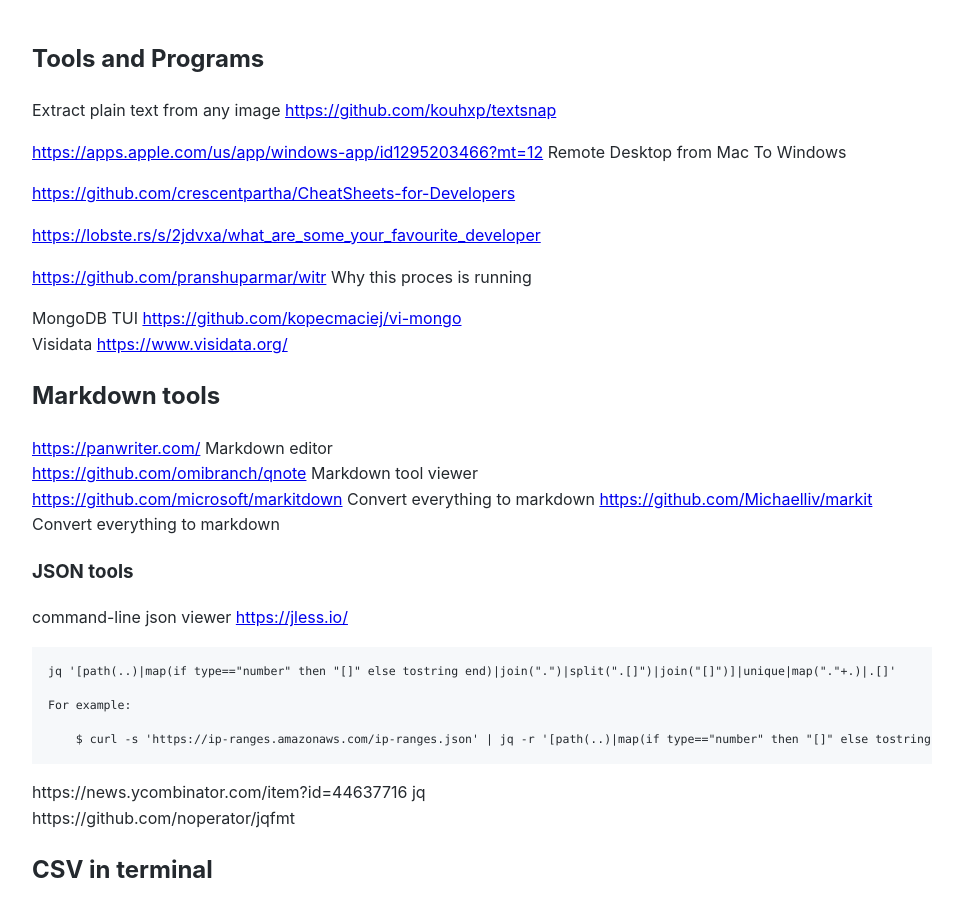
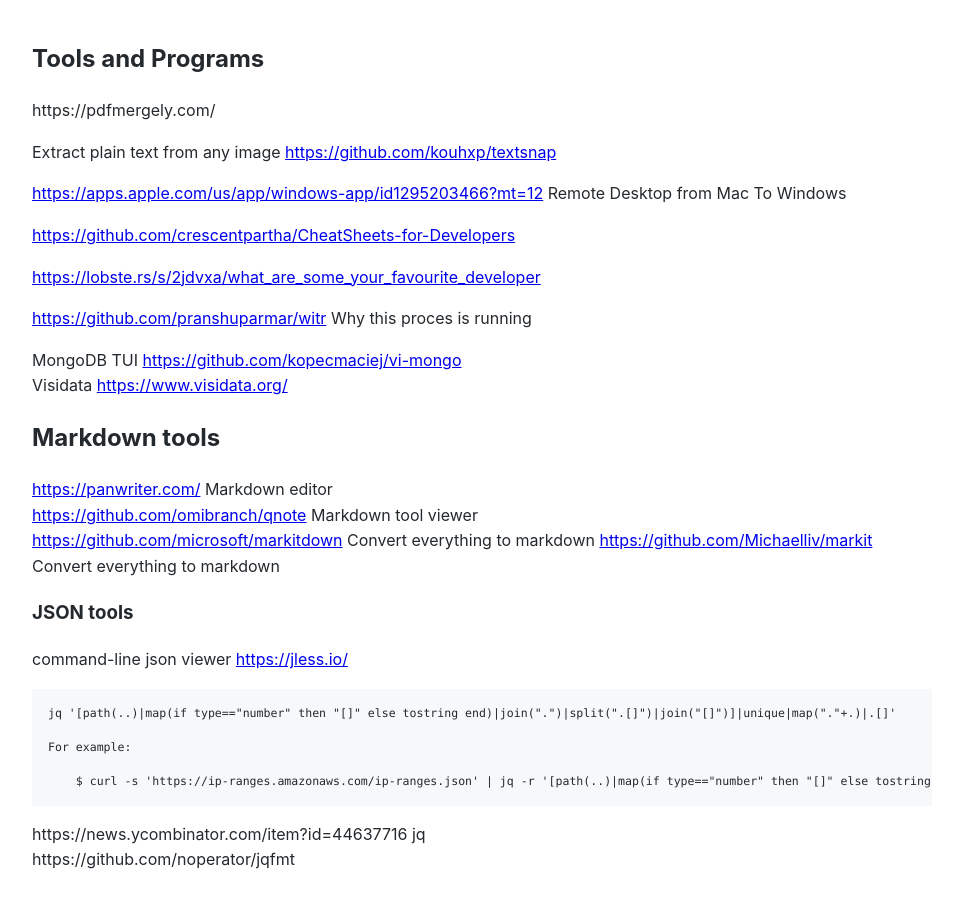
Before and after one commit to Michael-Lubinsky/michael-lubinsky.github.com, a Jekyll site: the page built from linux/programs.md, in a window 1280 px wide and 900 px high. Shown: the whole window, without its empty margins (158-1119 px from the left). Built offline with Jekyll 4.4.1, drawn with Linux system fonts in a browser that asks for light colours; our own code applies the rules of GitHub Pages for plain Markdown files; some of the changed lines change nothing that is shown.

Commit message:
Update programs.md

```diff
--- a/linux/programs.md
+++ b/linux/programs.md
@@ -1,4 +1,6 @@
 ## Tools and Programs
+
+https://pdfmergely.com/
 
 Extract plain text from any image
 <https://github.com/kouhxp/textsnap>
```
